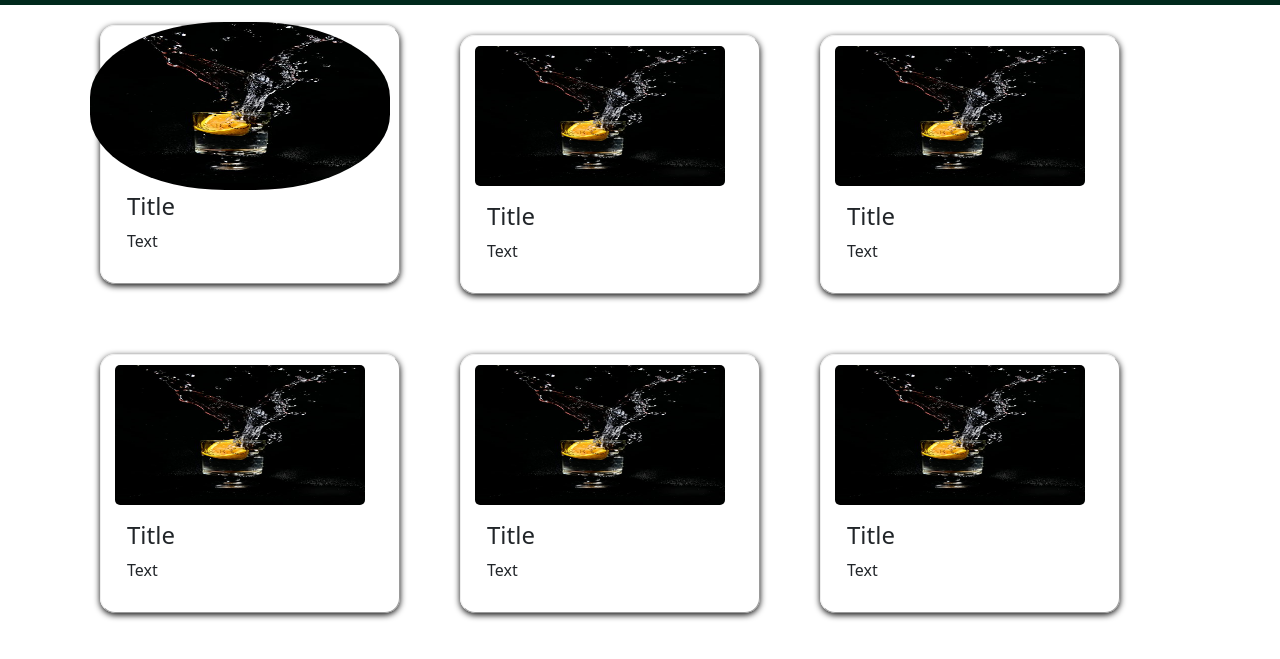
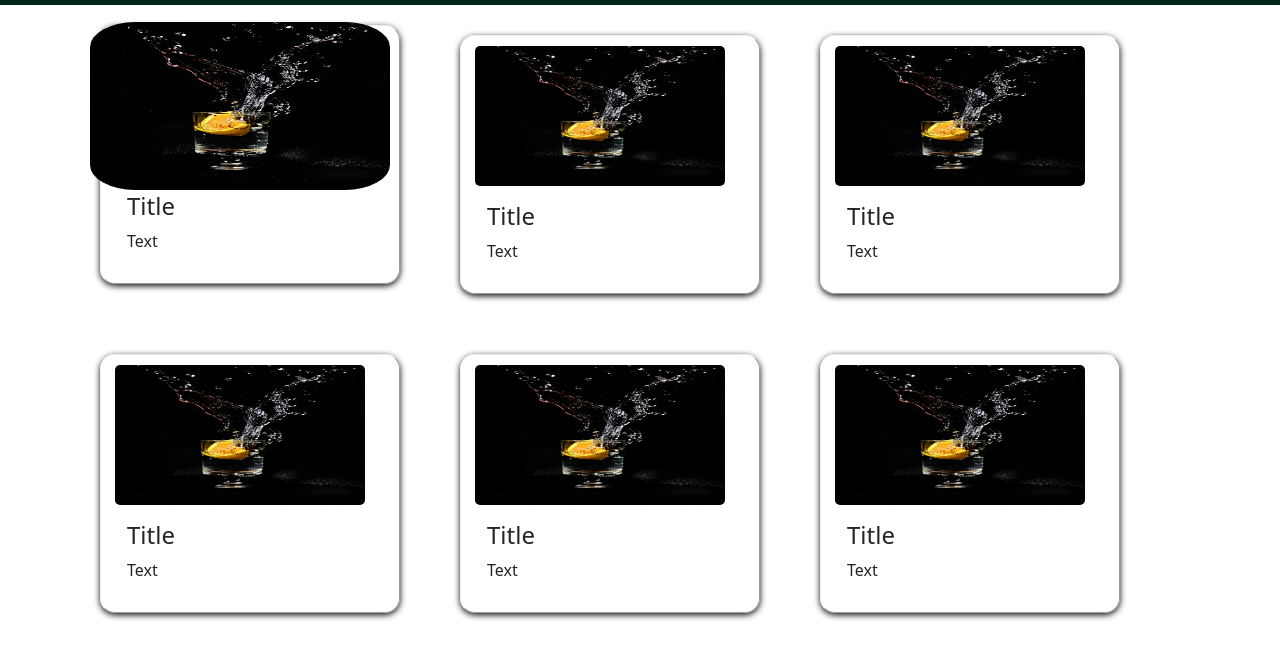
Before and after one commit to Spacedeity/lasco, a plain HTML site: page Accommodations.html in a window 1280 px wide. In both pictures the pointer is over the picture 240 px from the left and 167 px from the top of the page. Shown: the part 51-710 px from the top of the page. Drawn offline with nearby package versions, Linux system fonts and the light colour scheme.

Commit message:
Update Accommodations.css

```diff
--- a/Accommodations.css
+++ b/Accommodations.css
@@ -88,7 +88,7 @@ a:hover {
 
 .card img:hover {
   transform: scale(1.2);
-  border-radius: 45%;
+  border-radius: 15%;
 }
 @media (max-width: 450px) {
   .card {
```
